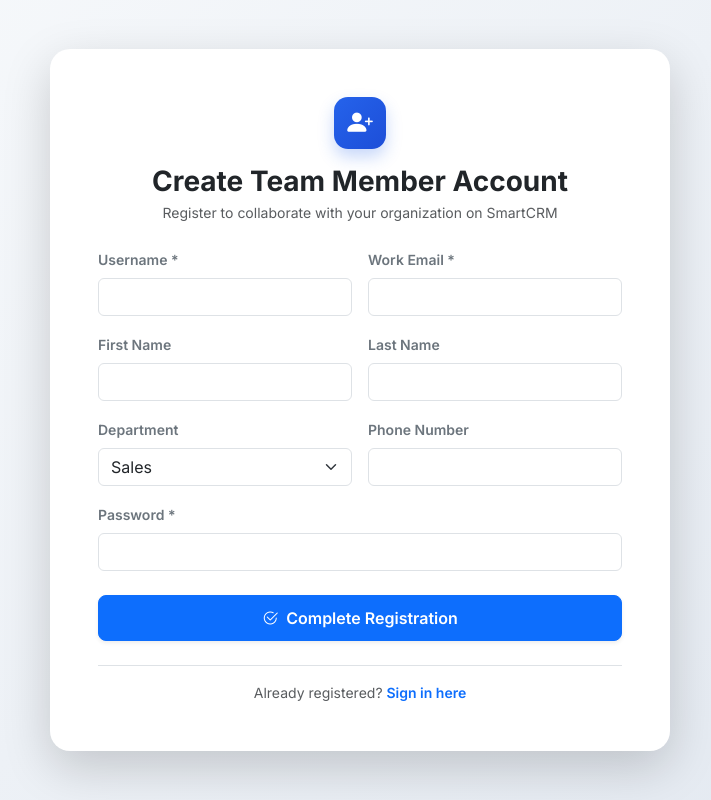
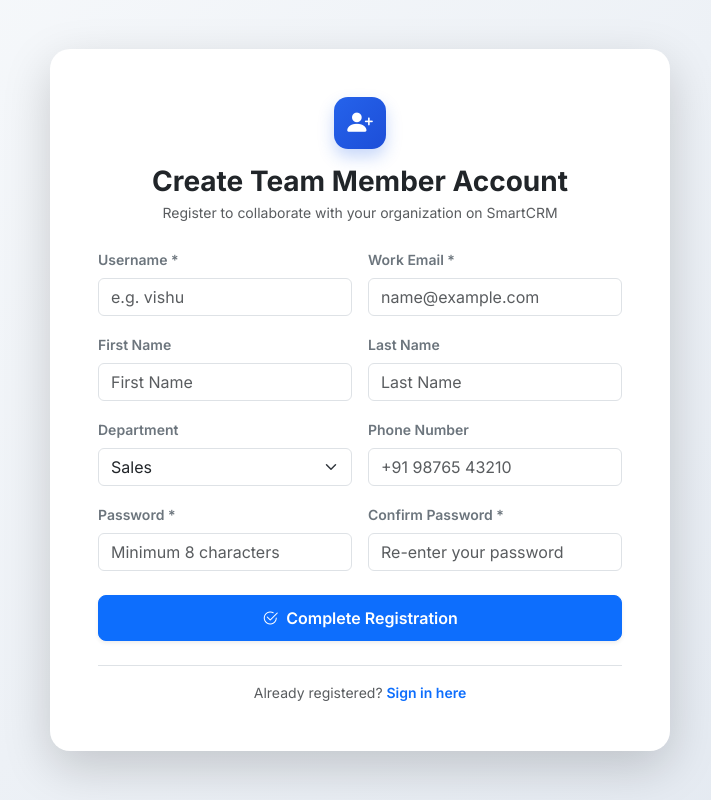
Before and after one commit to vishwakanpariyatech/smartcrm, a Django app: page /accounts/register/ in a window 1280 px wide. Shown: the whole page, without its empty margins (280-991 px from the left). Run offline with Django 5.2, Linux system fonts and the light colour scheme.

Commit message:
fix(accounts): add dedicated RegistrationForm with confirm_password and explicit error handling

```diff
--- a/accounts/forms.py
+++ b/accounts/forms.py
@@ -95,3 +95,70 @@ class EmployeeUpdateForm(forms.ModelForm):
             'city': forms.TextInput(attrs={'class': 'form-control'}),
             'state': forms.TextInput(attrs={'class': 'form-control'}),
         }
+
+
+class RegistrationForm(forms.ModelForm):
+    password = forms.CharField(
+        widget=forms.PasswordInput(attrs={
+            'class': 'form-control',
+            'placeholder': 'Minimum 8 characters'
+        }),
+        help_text='At least 8 characters'
+    )
+    confirm_password = forms.CharField(
+        widget=forms.PasswordInput(attrs={
+            'class': 'form-control',
+            'placeholder': 'Re-enter your password'
+        }),
+        required=True
+    )
+
+    class Meta:
+        model = User
+        fields = [
+            'username', 'email', 'first_name', 'last_name',
+            'department', 'phone'
+        ]
+        widgets = {
+            'username': forms.TextInput(attrs={'class': 'form-control', 'placeholder': 'e.g. vishu'}),
+            'email': forms.EmailInput(attrs={'class': 'form-control', 'placeholder': 'name@example.com'}),
+            'first_name': forms.TextInput(attrs={'class': 'form-control', 'placeholder': 'First Name'}),
+            'last_name': forms.TextInput(attrs={'class': 'form-control', 'placeholder': 'Last Name'}),
+            'department': forms.Select(attrs={'class': 'form-select'}),
+            'phone': forms.TextInput(attrs={'class': 'form-control', 'placeholder': '+91 98765 43210'}),
+        }
+
+    def clean_email(self):
+        email = self.cleaned_data.get('email')
+        if email and User.objects.filter(email__iexact=email).exists():
+            raise forms.ValidationError("An account with this email address already exists.")
+        return email
+
+    def clean_username(self):
+        username = self.cleaned_data.get('username')
+        if username and User.objects.filter(username__iexact=username).exists():
+            raise forms.ValidationError("This username is already taken. Please choose another.")
+        return username
+
+    def clean(self):
+        cleaned_data = super().clean()
+        password = cleaned_data.get('password')
+        confirm_password = cleaned_data.get('confirm_password')
+
+        if password and confirm_password:
+            if password != confirm_password:
+                self.add_error('confirm_password', "Passwords do not match.")
+            if len(password) < 8:
+                self.add_error('password', "Password must be at least 8 characters long.")
+        return cleaned_data
+
+    def save(self, commit=True):
+        user = super().save(commit=False)
+        user.role = User.Role.EMPLOYEE
+        user.is_active = True
+        password = self.cleaned_data.get('password')
+        if password:
+            user.set_password(password)
+        if commit:
+            user.save()
+        return user
--- a/accounts/views.py
+++ b/accounts/views.py
@@ -4,7 +4,7 @@ from django.contrib.auth.decorators import login_required
 from django.contrib.auth.forms import PasswordChangeForm
 from django.contrib import messages
 from django.conf import settings
-from .forms import LoginForm, UserProfileForm, EmployeeCreateForm
+from .forms import LoginForm, UserProfileForm, EmployeeCreateForm, RegistrationForm
 from .models import User
 from activity_logs.models import log_activity
 
@@ -116,17 +116,15 @@ def register_view(request):
         return redirect('dashboard:index')
 
     if request.method == 'POST':
-        form = EmployeeCreateForm(request.POST, request.FILES)
+        form = RegistrationForm(request.POST)
         if form.is_valid():
-            user = form.save(commit=False)
-            user.role = User.Role.EMPLOYEE  # Self-registered users default to Employee
-            user.save()
+            user = form.save()
             log_activity(user, 'Self-registered', 'User', user.id, user.display_name)
-            messages.success(request, "Registration successful! You may now log in.")
+            messages.success(request, f"Welcome to SmartCRM! Account '{user.username}' created successfully. Please sign in.")
             return redirect('accounts:login')
         else:
-            messages.error(request, "Registration failed. Please check the provided information.")
+            messages.error(request, "Registration failed. Please check the errors highlighted below.")
     else:
-        form = EmployeeCreateForm()
+        form = RegistrationForm()
 
     return render(request, 'accounts/register.html', {'form': form})
--- a/templates/accounts/register.html
+++ b/templates/accounts/register.html
@@ -14,39 +14,56 @@
                 <p class="text-muted small">Register to collaborate with your organization on SmartCRM</p>
             </div>
 
+            {% if form.non_field_errors %}
+            <div class="alert alert-danger py-2 px-3 small rounded-3 mb-3">
+                {% for error in form.non_field_errors %}
+                    <div><i class="bi bi-exclamation-triangle-fill me-1"></i> {{ error }}</div>
+                {% endfor %}
+            </div>
+            {% endif %}
+
             <form method="POST" enctype="multipart/form-data" novalidate>
                 {% csrf_token %}
                 <div class="row g-3">
                     <div class="col-md-6">
                         <label class="form-label fw-semibold small text-secondary">Username *</label>
                         {{ form.username }}
-                        {% if form.username.errors %}<div class="text-danger small">{{ form.username.errors.0 }}</div>{% endif %}
+                        {% if form.username.errors %}<div class="text-danger small mt-1">{{ form.username.errors.0 }}</div>{% endif %}
                     </div>
                     <div class="col-md-6">
                         <label class="form-label fw-semibold small text-secondary">Work Email *</label>
                         {{ form.email }}
-                        {% if form.email.errors %}<div class="text-danger small">{{ form.email.errors.0 }}</div>{% endif %}
+                        {% if form.email.errors %}<div class="text-danger small mt-1">{{ form.email.errors.0 }}</div>{% endif %}
                     </div>
                     <div class="col-md-6">
                         <label class="form-label fw-semibold small text-secondary">First Name</label>
                         {{ form.first_name }}
+                        {% if form.first_name.errors %}<div class="text-danger small mt-1">{{ form.first_name.errors.0 }}</div>{% endif %}
                     </div>
                     <div class="col-md-6">
                         <label class="form-label fw-semibold small text-secondary">Last Name</label>
                         {{ form.last_name }}
+                        {% if form.last_name.errors %}<div class="text-danger small mt-1">{{ form.last_name.errors.0 }}</div>{% endif %}
                     </div>
                     <div class="col-md-6">
                         <label class="form-label fw-semibold small text-secondary">Department</label>
                         {{ form.department }}
+                        {% if form.department.errors %}<div class="text-danger small mt-1">{{ form.department.errors.0 }}</div>{% endif %}
                     </div>
                     <div class="col-md-6">
                         <label class="form-label fw-semibold small text-secondary">Phone Number</label>
                         {{ form.phone }}
+                        {% if form.phone.errors %}<div class="text-danger small mt-1">{{ form.phone.errors.0 }}</div>{% endif %}
                     </div>
-                    <div class="col-12">
+                    <div class="col-md-6">
                         <label class="form-label fw-semibold small text-secondary">Password *</label>
                         {{ form.password }}
-                        {% if form.password.errors %}<div class="text-danger small">{{ form.password.errors.0 }}</div>{% endif %}
+                        {% if form.password.errors %}<div class="text-danger small mt-1">{{ form.password.errors.0 }}</div>{% endif %}
+                    </div>
+                    <div class="col-md-6">
+                        <label class="form-label fw-semibold small text-secondary">Confirm Password *</label>
+                        {{ form.confirm_password }}
+                        {% if form.confirm_password.errors %}<div class="text-danger small mt-1">{{ form.confirm_password.errors.0 }}</div>{% endif %}
                     </div>
                 </div>
 
```
Also changed, not shown: accounts/tests.py (+30 -0 lines).
